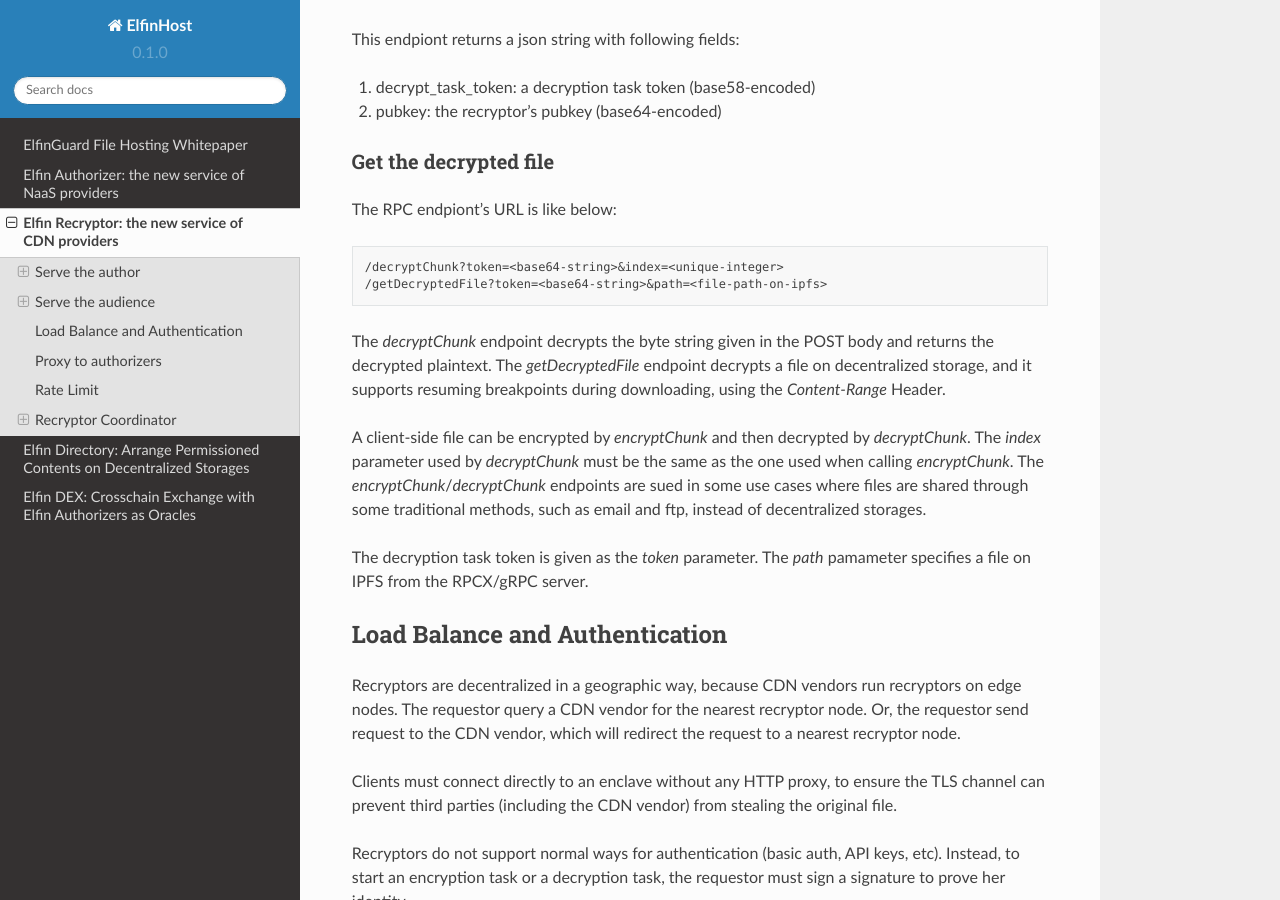
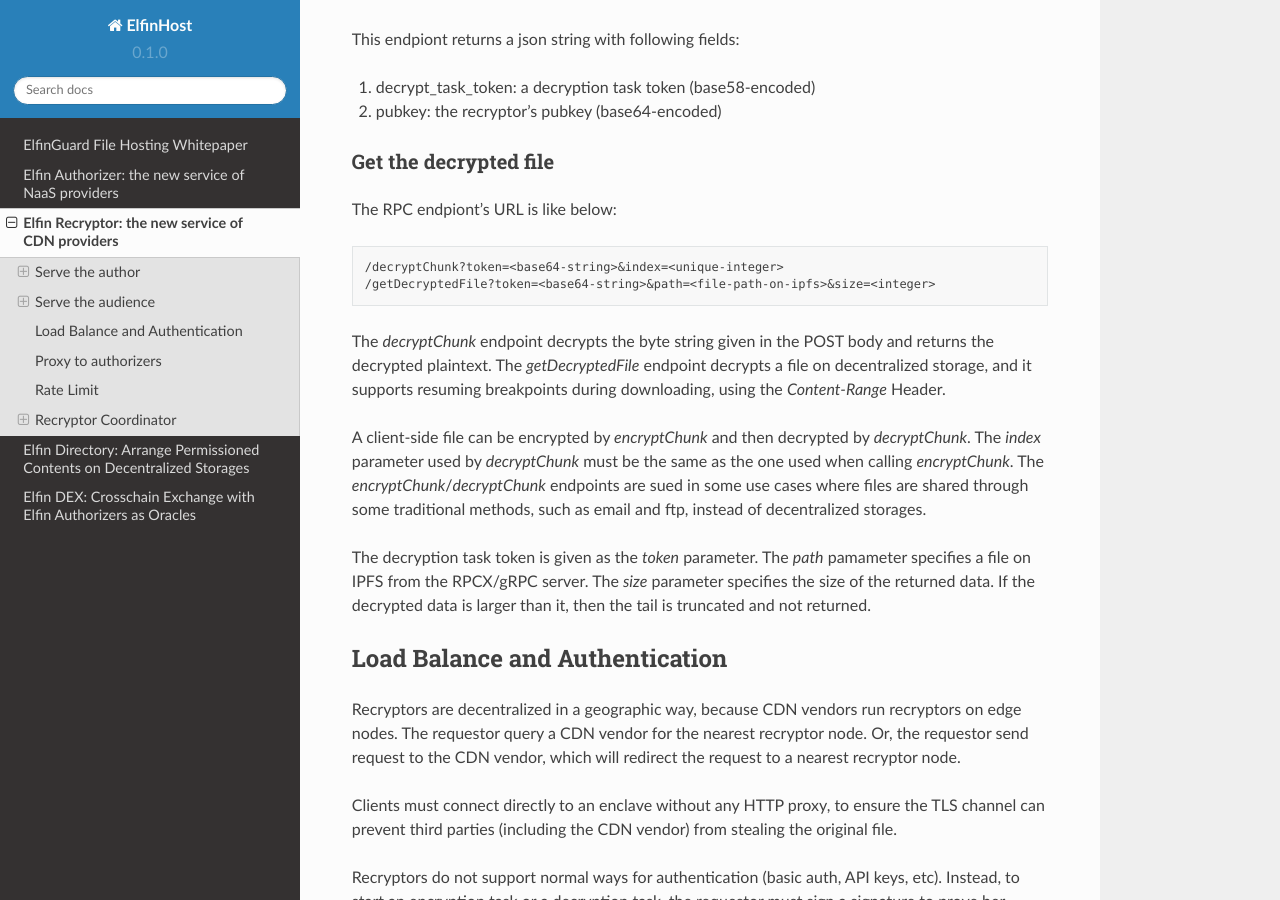
Before and after one commit to elfinguard/docs, a Sphinx documentation site: the page built from docs/source/elfinrecryptor.rst, in a window 1280 px wide and 900 px high, scrolled down 4120 px. Built offline with Sphinx 7.4.7 and the Read the Docs theme 2.0.0, drawn with Linux system fonts in a browser that asks for light colours.

Commit message:
Update elfinrecryptor.rst

```diff
--- a/docs/source/elfinrecryptor.rst
+++ b/docs/source/elfinrecryptor.rst
@@ -216,13 +216,14 @@
 .. code-block::
 
    /decryptChunk?token=<base64-string>&index=<unique-integer>
-   /getDecryptedFile?token=<base64-string>&path=<file-path-on-ipfs>
+   /getDecryptedFile?token=<base64-string>&path=<file-path-on-ipfs>&size=<integer>
 
 The `decryptChunk` endpoint decrypts the byte string given in the POST body and returns the decrypted plaintext. The `getDecryptedFile` endpoint decrypts a file on decentralized storage, and it supports resuming breakpoints during downloading, using the `Content-Range` Header.
 
 A client-side file can be encrypted by `encryptChunk` and then decrypted by `decryptChunk`. The `index` parameter used by `decryptChunk` must be the same as the one used when calling `encryptChunk`. The `encryptChunk`/`decryptChunk` endpoints are sued in some use cases where files are shared through some traditional methods, such as email and ftp, instead of decentralized storages.
 
-The decryption task token is given as the `token` parameter. The `path` pamameter specifies a file on IPFS from the RPCX/gRPC server.
+The decryption task token is given as the `token` parameter. The `path` pamameter specifies a file on IPFS from the RPCX/gRPC server. The `size` parameter specifies the size of the returned data. If the decrypted data is larger than it, then the tail is truncated and not returned.
+
 
 Load Balance and Authentication
 =====================
```
